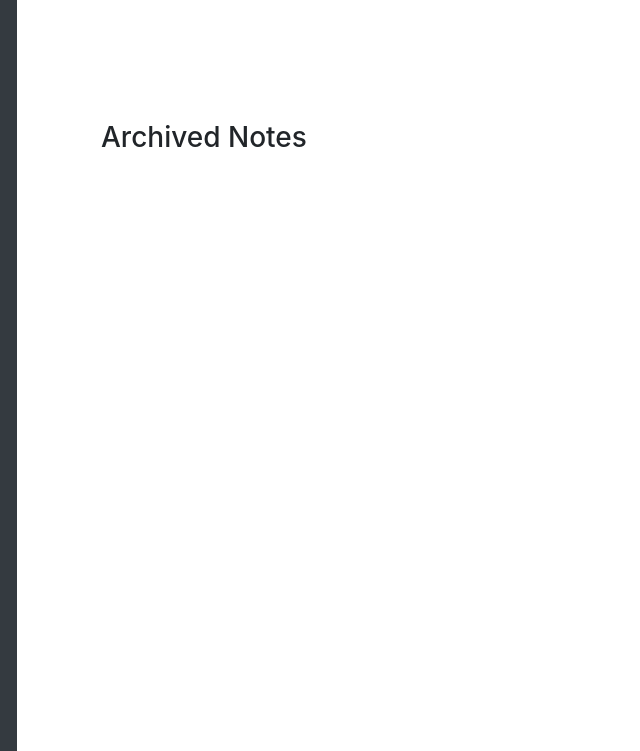
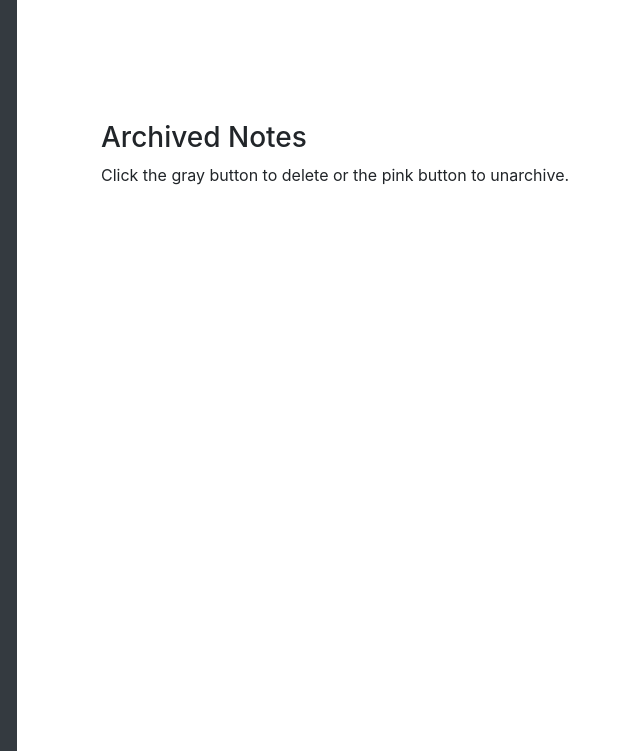
Before and after one commit to kristinlin/MiLKShake, a Flask app: template dairynotes/templates/archive.html in a window 1280 px wide. Shown: the part 56-807 px from the top of the page, without its empty margins (0-640 px from the left). Run offline with Flask 2, Linux system fonts and the light colour scheme; the template is opened without the code that fills it: most values are stand-ins (such as "Sample title", 1, 10 or a date in 2020); parts of the project's set-up code (start-up, migrations or seed data) failed here and were passed over; some libraries are stand-ins or nearby versions.

Commit message:
instructions

```diff
--- a/dairynotes/templates/archive.html
+++ b/dairynotes/templates/archive.html
@@ -17,7 +17,7 @@
 <br>
 <br>
 <h3> Archived Notes </h3>
-
+Click the gray button to delete or the pink button to unarchive.
 
 <br><br>
 
--- a/dairynotes/templates/welcome.html
+++ b/dairynotes/templates/welcome.html
@@ -84,6 +84,7 @@
 
 
 
+  Click the gray button to delete or the pink button to archive.
 <br><br>
 
 <svg xmlns="http://www.w3.org/2000/svg" id="svg" width="1000" height="400" xmlns:xlink="http://www.w3.org/1999/xlink"></svg>
```
Also changed, not shown: dairynotes/data/app.db.
